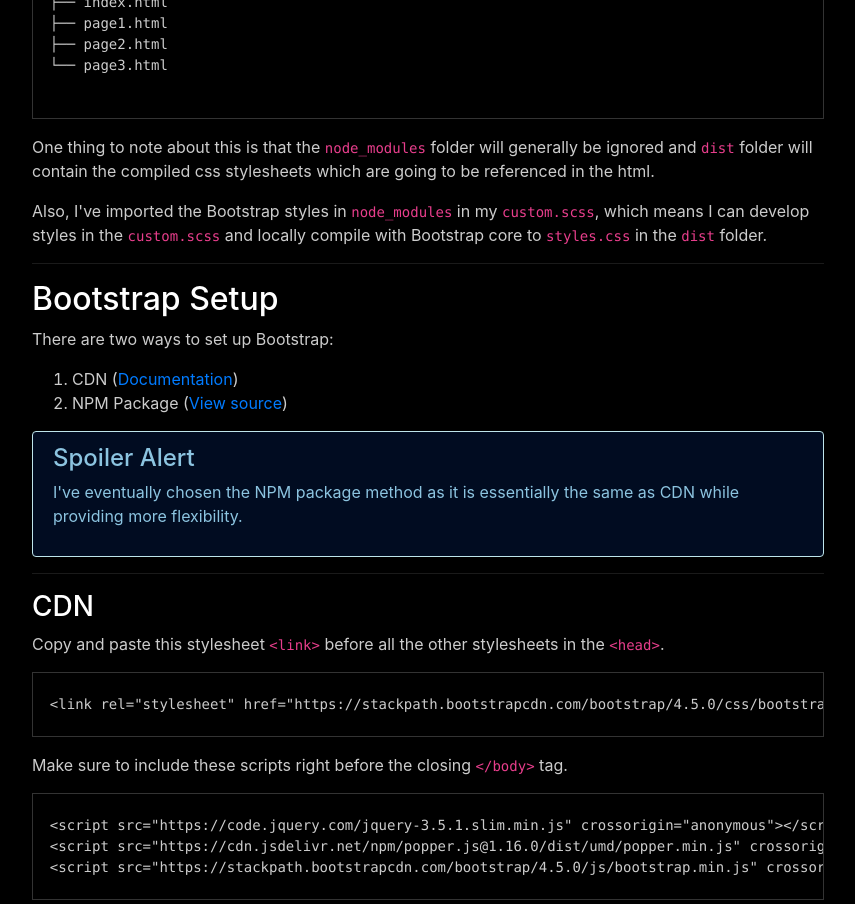
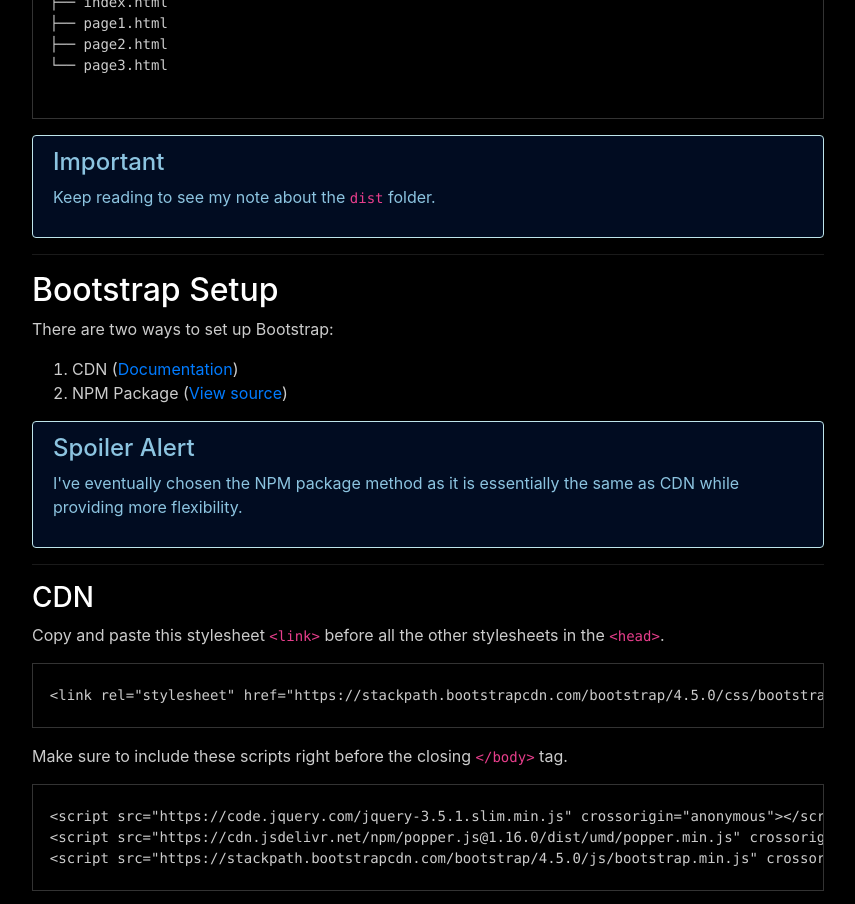
Before and after one commit to jsphkm/CS50-project0, a website: page gettingstarted-page.html in a window 1280 px wide. Shown: the part 1140-2044 px from the top of the page, without its empty margins (371-1226 px from the left). Drawn offline with nearby package versions, Linux system fonts and the light colour scheme.

Commit message:
Change alert

```diff
--- a/gettingstarted-page.html
+++ b/gettingstarted-page.html
@@ -100,8 +100,10 @@
   └── page3.html
           </code>
         </pre>
-        <p>One thing to note about this is that the <code>node_modules</code> folder will generally be ignored and <code>dist</code> folder will contain the compiled css stylesheets which are going to be referenced in the html.</p>
-        <p>Also, I've imported the Bootstrap styles in <code>node_modules</code> in my <code>custom.scss</code>, which means I can develop styles in the <code>custom.scss</code> and locally compile with Bootstrap core to <code>styles.css</code> in the <code>dist</code> folder.</p>
+        <div class="alert alert-info" role="alert">
+          <h4 class="alert-heading">Important</h4>
+          <p>Keep reading to see my note about the <code>dist</code> folder.</p>
+        </div>
         <hr>
         <h2 id="navanchor-bootstrapsetup" class="jumpfix">Bootstrap Setup</h2>
         <p>There are two ways to set up Bootstrap:</p>
```
